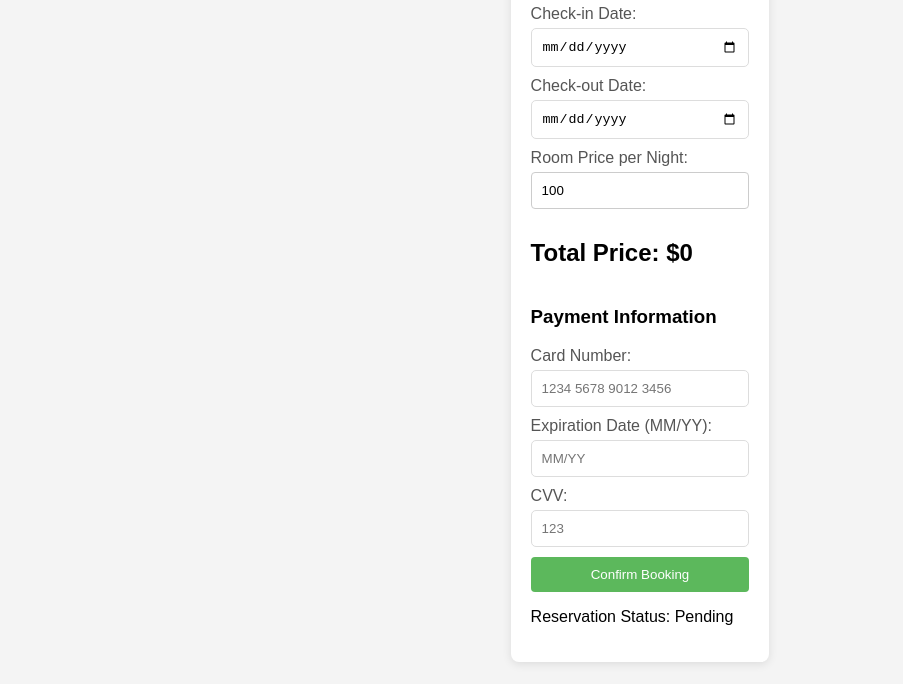
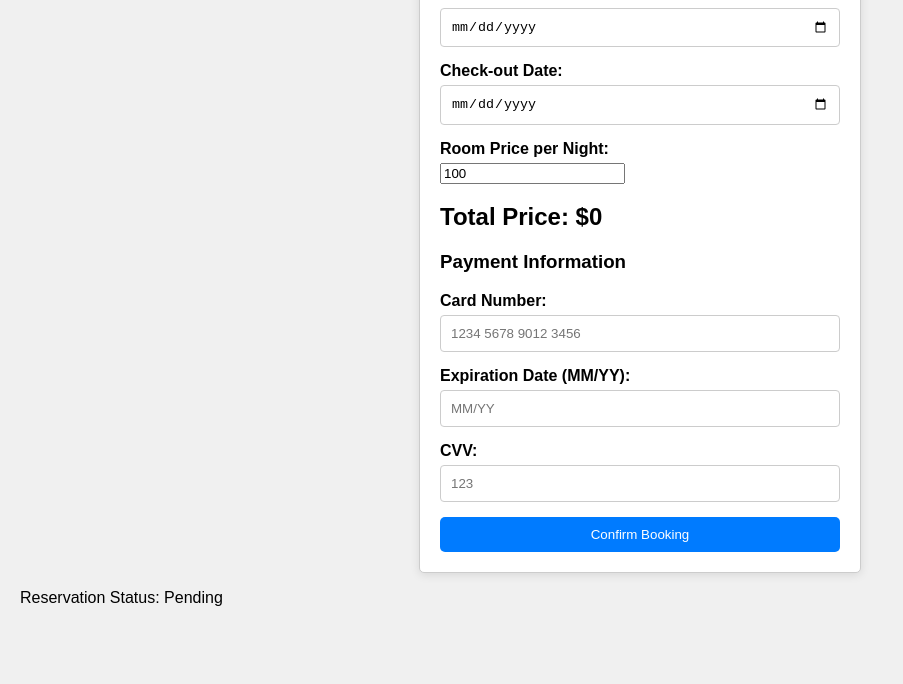
Before and after one commit to Jasmine-Raisya/DataBaseTech_FINALPROJECT, a plain HTML site: page GUESTVIEW_FINAL.html/payments.html in a window 1280 px wide. Shown: the part 116-800 px from the top of the page, without its empty margins (0-903 px from the left). Drawn offline with Linux system fonts and the light colour scheme.

Commit message:
payments.html

```diff
--- a/GUESTVIEW_FINAL.html/payments.html
+++ b/GUESTVIEW_FINAL.html/payments.html
@@ -4,7 +4,76 @@
     <meta charset="UTF-8">
     <meta name="viewport" content="width=device-width, initial-scale=1.0">
     <title>Payment Page</title>
-    <link rel="stylesheet" href="styles.css"> <!-- Link to your CSS file -->
+
+    <style>
+        /* General body styles */
+        body {
+            font-family: Arial, sans-serif;
+            margin: 20px;
+            background-color: #f0f0f0; /* Light background for contrast */
+        }
+
+        /* Styles specific to the payment form */
+        #paymentForm {
+            max-width: 400px; /* Set a max width for the form */
+            margin: auto; /* Center the form */
+            padding: 20px; /* Add some padding */
+            border: 1px solid #ccc; /* Add a border */
+            border-radius: 5px; /* Rounded corners */
+            box-shadow: 0 2px 10px rgba(0, 0, 0, 0.1); /* Add a shadow */
+            background-color: #fff; /* White background for the form */
+        }
+
+        /* Input styles */
+        #paymentForm label {
+            display: block; /* Make labels block elements */
+            margin-bottom: 5px; /* Space between label and input */
+            font-weight: bold; /* Bold labels */
+        }
+
+        #paymentForm input[type="text"],
+        #paymentForm input[type="date"],
+        #paymentForm select {
+            width: 100%; /* Make inputs full width */
+            padding: 10px; /* Add padding */
+            margin-bottom: 15px; /* Space between inputs */
+            border: 1px solid #ccc; /* Border for inputs */
+            border-radius: 4px; /* Rounded corners */
+            box-sizing: border-box; /* Include padding in width */
+        }
+
+        /* Submit button styles */
+        #paymentForm input[type="submit"] {
+            background-color: #4CAF50; /* Green background */
+            color: white; /* White text */
+            padding: 10px; /* Padding */
+            border: none; /* No border */
+            border-radius: 4px; /* Rounded corners */
+            cursor: pointer; /* Pointer cursor */
+            width: 100%; /* Full width for the button */
+            font-size: 16px; /* Larger font size */
+        }
+
+        #paymentForm input[type="submit"]:hover {
+            background-color: #45a049; /* Darker green on hover */
+        }
+
+        /* Total price styling */
+        #totalPrice {
+            font-weight: bold; /* Bold total price */
+        }
+
+        button {
+    width: 100%;
+    background-color: #007BFF; /* Bootstrap primary color */
+    color: white;
+    border: none;
+    border-radius: 5px;
+    padding: 10px;
+    cursor: pointer;
+    transition: background-color 0.3s;
+}
+    </style>
 </head>
 <body>
     <div class="container">
```
